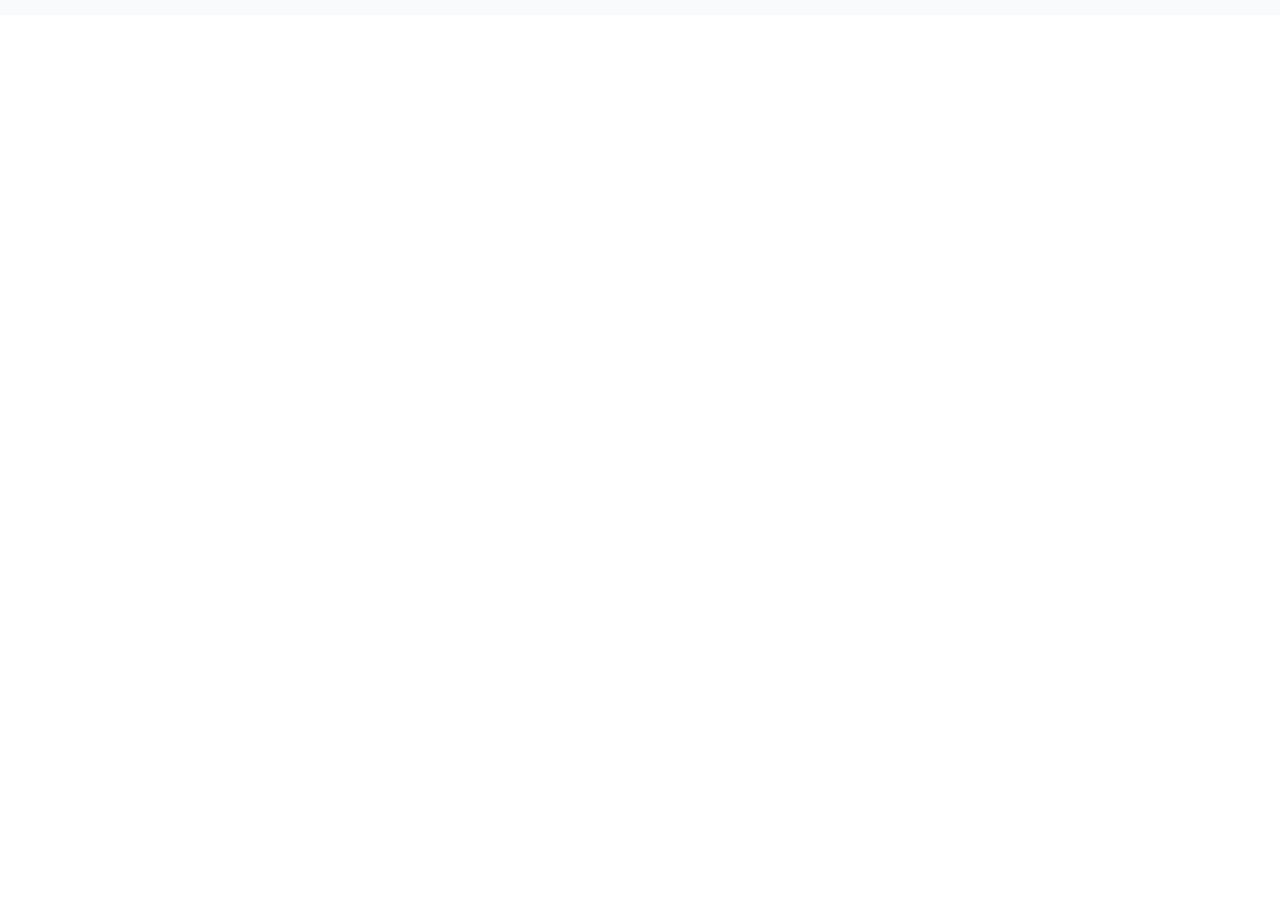
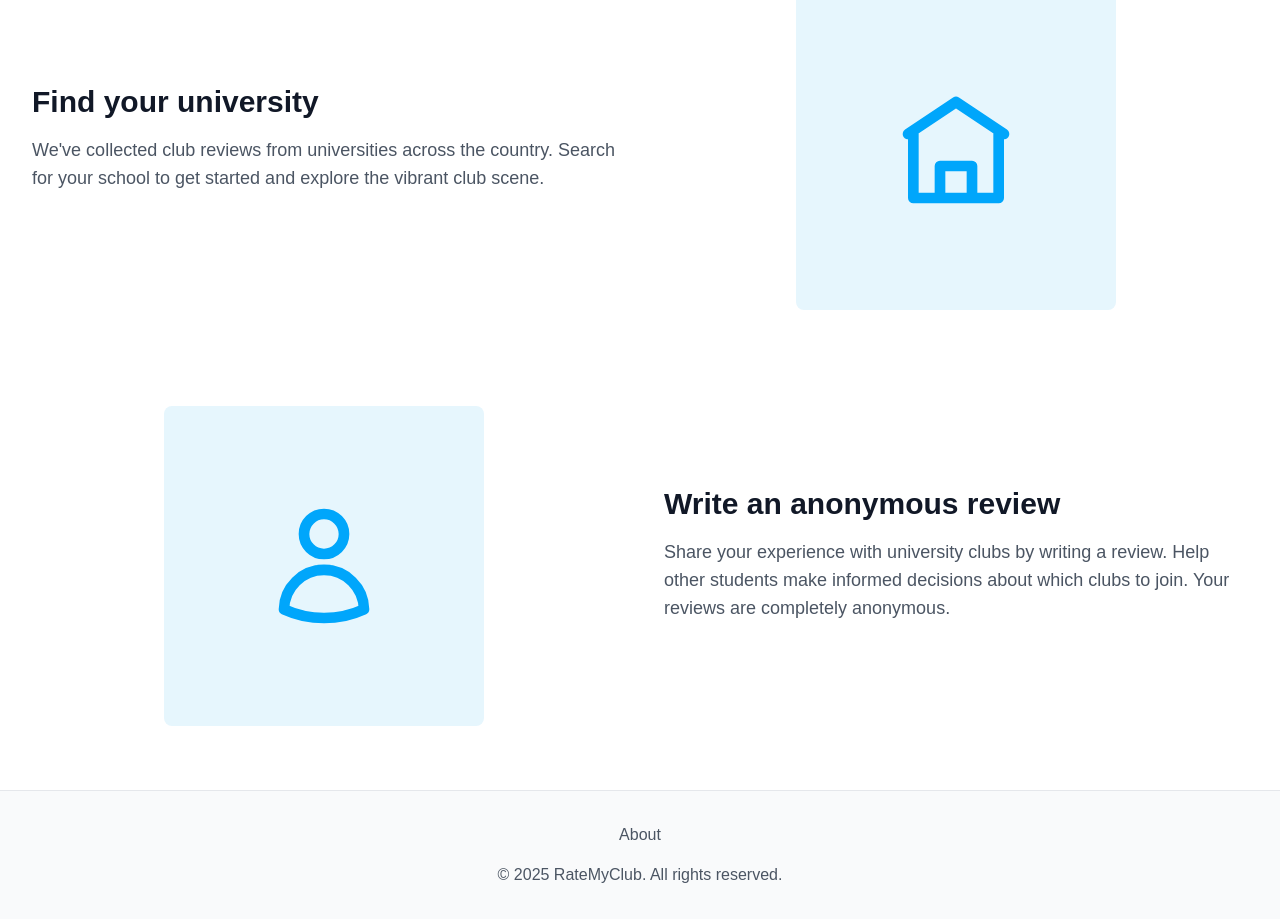
Before and after one commit to LoafBurger/RateMyClub, a Next.js app: page / in a window 1280 px wide. Shown: the part 960-1879 px from the top of the page. Before the commit the page ends 975 px from the top, so only its background shows below. Built offline with nearby package versions, Linux system fonts and the light colour scheme; no server answers.

Commit message:
added more things to the home page (started doing work with components for cleaner code) and created an about section in the footer

```diff
--- /dev/null
+++ b/src/app/about/page.jsx
@@ -0,0 +1,38 @@
+"use client";
+import AboutContent from '@/components/AboutContent';
+import { useRouter } from "next/navigation";
+
+
+export default function About() {
+  const router = useRouter();
+  return (
+    <div className="min-h-screen flex flex-col bg-white">
+      {/* Hero Header */}
+      <header className="bg-[#00a6fb] p-4">
+        <div className="container mx-auto flex flex-col sm:flex-row justify-between items-center gap-4">
+          <h1
+            className="text-3xl font-bold text-white cursor-pointer flex items-center gap-2"
+            onClick={() => router.push("/")}
+          >
+            <span className="text-white">RateMyClub</span>
+          </h1>
+          {/* Add your existing header content here */}
+        </div>
+      </header>
+
+      {/* Main Content */}
+      <AboutContent />
+
+      {/* Footer */}
+      <footer className="bg-gray-50 border-t border-gray-200 py-8 mt-auto">
+        <div className="container mx-auto px-4">
+          <div className="text-center">
+            <p className="text-gray-600">
+              &copy; {new Date().getFullYear()} RateMyClub. All rights reserved.
+            </p>
+          </div>
+        </div>
+      </footer>
+    </div>
+  );
+}
--- a/src/app/page.jsx
+++ b/src/app/page.jsx
@@ -1,11 +1,13 @@
 "use client";
 import { auth, db } from "@/app/firebase/config"; //getting auth object using getAuth from config, getting db object using getFirestore from config
-import { useRouter } from "next/navigation";  //routing for pushing to other pages
-import { onAuthStateChanged, signOut } from "firebase/auth";  //used to monitor user logging in and out (user state), just helps with signing out of a user
-import { useState, useEffect } from "react";  //useState just manages states of stuff, useEffect handles side effects of the application
+import { useRouter } from "next/navigation"; //routing for pushing to other pages
+import { onAuthStateChanged, signOut } from "firebase/auth"; //used to monitor user logging in and out (user state), just helps with signing out of a user
+import { useState, useEffect } from "react"; //useState just manages states of stuff, useEffect handles side effects of the application
 import { doc, getDoc } from "firebase/firestore"; //doc is to create a reference (not actually get the data) to a document on Firestore, getDoc is to actually get the data
+import ClubReviewSection from "@/components/ClubReviewSection";
 
-export default function Home() {  //react component
+export default function Home() {
+  //react component
   const [user, setUser] = useState(null);
   const router = useRouter();
   const [userData, setUserData] = useState(null);
@@ -14,7 +16,8 @@ export default function Home() {  //react component
 
   //check auth state on mount
   useEffect(() => {
-    const unsubscribe = onAuthStateChanged(auth, async (currentUser) => { //remember, use async/await to ensure that data is fetched before updating component state. Inside the onAuthStateChanged callback, you're waiting (await) for the result of getDoc to fetch user data from Firestore, if the currentUser exists.
+    const unsubscribe = onAuthStateChanged(auth, async (currentUser) => {
+      //remember, use async/await to ensure that data is fetched before updating component state. Inside the onAuthStateChanged callback, you're waiting (await) for the result of getDoc to fetch user data from Firestore, if the currentUser exists.
       setUser(currentUser);
       if (currentUser) {
         // Fetch user data
@@ -55,7 +58,8 @@ export default function Home() {  //react component
     },
   ];
 
-  const handleLogout = async () => {  //function to handle logging out for onclick buttons
+  const handleLogout = async () => {
+    //function to handle logging out for onclick buttons
     try {
       await signOut(auth);
       // Redirect to home page after sign out
@@ -215,10 +219,20 @@ export default function Home() {  //react component
         </div>
       </main>
 
+      <ClubReviewSection />
+
       {/* Footer */}
       <footer className="bg-gray-50 border-t border-gray-200 py-8">
         <div className="container mx-auto px-4">
-          <div className="text-center">
+          <div className="text-center space-y-4">
+            <div className="flex justify-center space-x-4">
+              <button
+                onClick={() => router.push("/about")}
+                className="text-gray-600 hover:text-[#00a6fb] transition duration-300"
+              >
+                About
+              </button>
+            </div>
             <p className="text-gray-600">
               &copy; {new Date().getFullYear()} RateMyClub. All rights reserved.
             </p>
--- a/src/app/sign-up/page.jsx
+++ b/src/app/sign-up/page.jsx
@@ -70,7 +70,7 @@ const SignUp = () => {
         const userDoc = doc(db, "users", res.user.uid);
         const userSnapshot = await getDoc(userDoc);
 
-        if (userSnapshot.exists()) {
+        if (userSnapshot.exists()) {  //if the account already exists
           await signOut(auth);
           setError(
             "This Google account is already registered. Please sign in instead.",
--- /dev/null
+++ b/src/components/AboutContent.jsx
@@ -0,0 +1,40 @@
+import React from 'react';
+
+const AboutContent = () => {
+  return (
+    <div className="container mx-auto px-4 py-16 max-w-4xl">
+      <div className="bg-white shadow-lg rounded-lg">
+        <div className="p-8">
+          <h1 className="text-4xl font-bold text-center text-gray-900 mb-8">About RateMyClub</h1>
+
+          <div className="space-y-6 text-lg text-gray-700">
+            <p>
+              RateMyClub is a platform designed to help university students make informed decisions about which clubs to join. We believe that extracurricular activities are a crucial part of the college experience, and choosing the right clubs can significantly impact a student's journey.
+            </p>
+
+            <p>
+              Our mission is to create transparency in university club culture by providing a space where students can anonymously share their experiences, insights, and feedback about various clubs across different universities. Whether you're a freshman looking to get involved or a senior seeking new opportunities, RateMyClub helps you discover and evaluate clubs that align with your interests and goals.
+            </p>
+
+            <p>
+              Key features of our platform include:
+            </p>
+
+            <ul className="list-disc pl-6 space-y-2">
+              <li>Anonymous reviews from real club members</li>
+              <li>Comprehensive club listings from universities across the country</li>
+              <li>Detailed information about club activities, time commitments, and opportunities</li>
+              <li>User-friendly interface for finding and reviewing clubs</li>
+            </ul>
+
+            <p>
+              We strive to maintain a helpful and constructive environment where students can share honest feedback while respecting the efforts of club organizers and members. Our goal is to help students find their perfect fit in the vast landscape of university clubs and organizations.
+            </p>
+          </div>
+        </div>
+      </div>
+    </div>
+  );
+};
+
+export default AboutContent;
--- /dev/null
+++ b/src/components/ClubReviewSection.jsx
@@ -0,0 +1,75 @@
+import React from "react";
+
+const ClubReviewSection = () => {
+  return (
+    <div className="max-w-7xl mx-auto px-4 py-16 sm:px-6 lg:px-8">
+      {/* First Feature Section */}
+      <div className="flex flex-col lg:flex-row items-center justify-between gap-12 mb-24">
+        <div className="lg:w-1/2">
+          <h2 className="text-3xl font-bold text-gray-900 mb-4">
+            Find your university
+          </h2>
+          <p className="text-lg text-gray-600 mb-6">
+            We've collected club reviews from universities across the country.
+            Search for your school to get started and explore the vibrant club
+            scene.
+          </p>
+        </div>
+        <div className="lg:w-1/2 flex justify-center">
+          <div className="relative w-80 h-80">
+            <div className="absolute inset-0 bg-[#e6f6fd] rounded-lg flex items-center justify-center">
+              <svg
+                className="w-32 h-32 text-[#00a6fb]"
+                fill="none"
+                stroke="currentColor"
+                viewBox="0 0 24 24"
+              >
+                <path
+                  strokeLinecap="round"
+                  strokeLinejoin="round"
+                  strokeWidth="2"
+                  d="M3 9l9-6 9 6M4 9v12h16V9M9 21v-6h6v6"
+                />
+              </svg>
+            </div>
+          </div>
+        </div>
+      </div>
+
+      {/* Second Feature Section */}
+      <div className="flex flex-col-reverse lg:flex-row items-center justify-between gap-12">
+        <div className="lg:w-1/2 flex justify-center">
+          <div className="relative w-80 h-80">
+            <div className="absolute inset-0 bg-[#e6f6fd] rounded-lg flex items-center justify-center">
+              <svg
+                className="w-32 h-32 text-[#00a6fb]"
+                fill="none"
+                stroke="currentColor"
+                viewBox="0 0 24 24"
+              >
+                <path
+                  strokeLinecap="round"
+                  strokeLinejoin="round"
+                  strokeWidth="2"
+                  d="M15.75 6a3.75 3.75 0 11-7.5 0 3.75 3.75 0 017.5 0zM4.501 20.118a7.5 7.5 0 0114.998 0A17.933 17.933 0 0112 21.75c-2.676 0-5.216-.584-7.499-1.632z"
+                />
+              </svg>
+            </div>
+          </div>
+        </div>
+        <div className="lg:w-1/2">
+          <h2 className="text-3xl font-bold text-gray-900 mb-4">
+            Write an anonymous review
+          </h2>
+          <p className="text-lg text-gray-600 mb-6">
+            Share your experience with university clubs by writing a review.
+            Help other students make informed decisions about which clubs to
+            join. Your reviews are completely anonymous.
+          </p>
+        </div>
+      </div>
+    </div>
+  );
+};
+
+export default ClubReviewSection;
```
